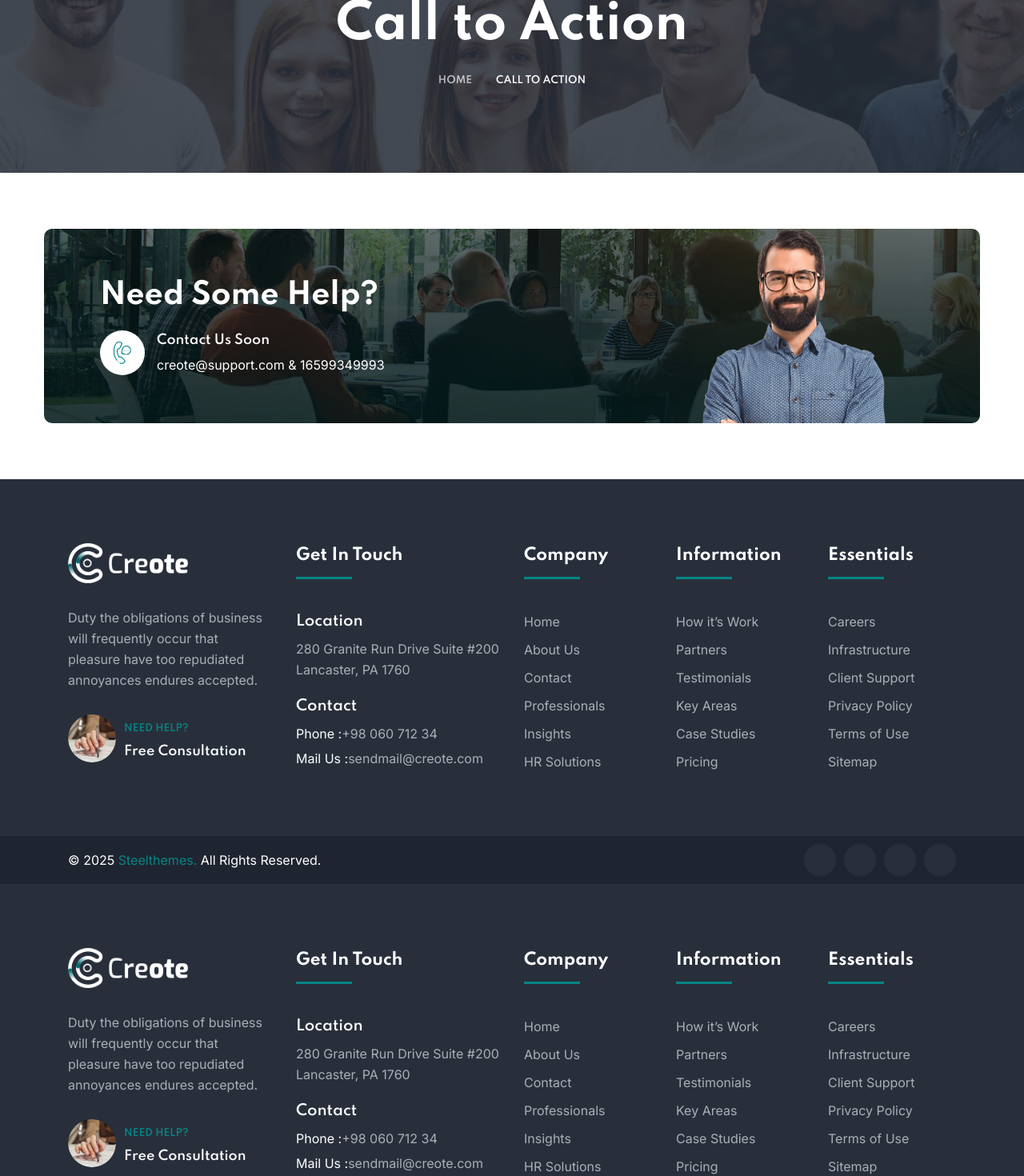
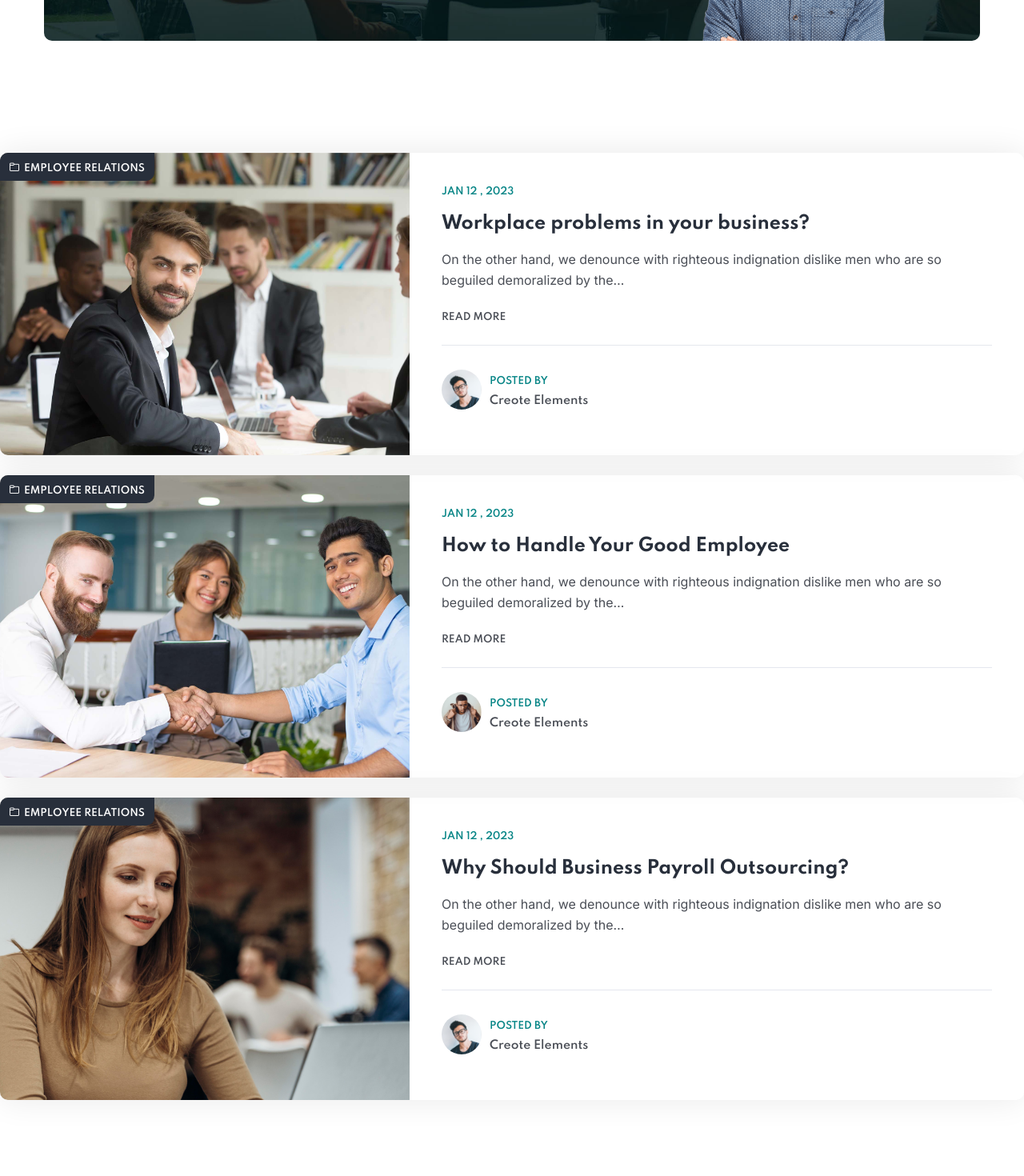
Before and after one commit to yeabtsega45/DNA-Lions, a Next.js app: page /software in a window 1280 px wide. Shown: the part 900-2370 px from the top of the page at 80% size. Built offline with nearby package versions, Linux system fonts and the light colour scheme; a web font is replaced by a local one.

Commit message:
create software features page

```diff
--- /dev/null
+++ b/components/sections/BlogSoftware.js
@@ -0,0 +1,163 @@
+import React from "react";
+
+function BlogSoftware() {
+  return (
+    <>
+      <div className="pd_bottom_70" />
+      {/*===============spacing==============*/}
+      {/*style two*/}
+      <section className="blog_post_section one_column style_two">
+        <div className="grid_show_case grid_layout clearfix">
+          <div className="grid_box _card">
+            <div className="news_box default_style list_view has_images">
+              <div className="image img_hover-1">
+                <img
+                  src="../assets/images/cal-to-action.jpg"
+                  className="img-fluid"
+                  alt="img"
+                />
+                <a href="#" className="categories">
+                  <i className="icon-folder" />
+                  EMPLOYEE RELATIONS
+                </a>
+              </div>
+              <div className="content_box">
+                <div className="date">
+                  <span className="date_in_number">Jan 12 , 2023</span>
+                </div>
+                <div className="source">
+                  <h2 className="title">
+                    <a href="blog-single.html" rel="bookmark">
+                      Workplace problems in your business?
+                    </a>
+                  </h2>
+                  <p className="short_desc">
+                    On the other hand, we denounce with righteous indignation
+                    dislike men who are so beguiled demoralized by the…
+                  </p>
+                  <a href="#" className="link__go">
+                    Read more
+                  </a>
+                </div>
+                <div className="auhtour_box">
+                  <img
+                    alt="img"
+                    className="img-fluid"
+                    src="assets/images/auth-2.png"
+                    height={60}
+                    width={60}
+                  />
+                  <div className="contnet_a">
+                    <p>POSTED BY</p>
+                    <h4>Creote Elements</h4>
+                  </div>
+                </div>
+              </div>
+            </div>
+          </div>
+          <div className="grid_box _card">
+            <div className="news_box default_style list_view has_images">
+              <div className="image img_hover-1">
+                <img
+                  src="../assets/images/cal-to-action-2.jpg"
+                  className="img-fluid"
+                  alt="img"
+                />
+                <a href="#" className="categories">
+                  <i className="icon-folder" />
+                  EMPLOYEE RELATIONS
+                </a>
+              </div>
+              <div className="content_box">
+                <div className="date">
+                  <span className="date_in_number">Jan 12 , 2023</span>
+                </div>
+                <div className="source">
+                  <h2 className="title">
+                    <a href="blog-single.html" rel="bookmark">
+                      How to Handle Your Good Employee
+                    </a>
+                  </h2>
+                  <p className="short_desc">
+                    On the other hand, we denounce with righteous indignation
+                    dislike men who are so beguiled demoralized by the…
+                  </p>
+                  <a href="#" className="link__go">
+                    Read more
+                  </a>
+                </div>
+                <div className="auhtour_box">
+                  <img
+                    alt="img"
+                    className="img-fluid"
+                    src="assets/images/auth-1.png"
+                    height={60}
+                    width={60}
+                  />
+                  <div className="contnet_a">
+                    <p>POSTED BY</p>
+                    <h4>Creote Elements</h4>
+                  </div>
+                </div>
+              </div>
+            </div>
+          </div>
+          <div className="grid_box _card">
+            <div className="news_box default_style list_view has_images">
+              <div className="image img_hover-1">
+                <img
+                  width={1920}
+                  height={1052}
+                  src="../assets/images/expertise-bg-1.jpg"
+                  className="img-fluid"
+                  alt="img"
+                />
+                <a href="#" className="categories">
+                  <i className="icon-folder" />
+                  EMPLOYEE RELATIONS
+                </a>
+              </div>
+              <div className="content_box">
+                <div className="date">
+                  <span className="date_in_number">Jan 12 , 2023</span>
+                </div>
+                <div className="source">
+                  <h2 className="title">
+                    <a href="blog-single.html" rel="bookmark">
+                      Why Should Business Payroll Outsourcing?
+                    </a>
+                  </h2>
+                  <p className="short_desc">
+                    On the other hand, we denounce with righteous indignation
+                    dislike men who are so beguiled demoralized by the…
+                  </p>
+                  <a href="#" className="link__go">
+                    Read more
+                  </a>
+                </div>
+                <div className="auhtour_box">
+                  <img
+                    alt="img"
+                    className="img-fluid"
+                    src="assets/images/auth-2.png"
+                    height={60}
+                    width={60}
+                  />
+                  <div className="contnet_a">
+                    <p>POSTED BY</p>
+                    <h4>Creote Elements</h4>
+                  </div>
+                </div>
+              </div>
+            </div>
+          </div>
+        </div>
+      </section>
+      {/*style two*/}
+      {/*===============spacing==============*/}
+      <div className="pd_bottom_70" />
+    </>
+  );
+}
+
+export default BlogSoftware;
--- a/components/sections/CallToActionSoftware.js
+++ b/components/sections/CallToActionSoftware.js
@@ -1,9 +1,8 @@
 import React from "react";
-import Layout from "@/components/layout/Layout";
 
 function CallToActionSoftware() {
   return (
-    <Layout breadcrumbTitle="Call to Action">
+    <>
       <div className="pd_bottom_70" />
       {/*===============spacing==============*/}
 
@@ -52,7 +51,7 @@ function CallToActionSoftware() {
 
       {/*===============spacing==============*/}
       <div className="pd_bottom_70" />
-    </Layout>
+    </>
   );
 }
 
--- a/pages/software.js
+++ b/pages/software.js
@@ -2,6 +2,7 @@ import React from "react";
 import Layout from "@/components/layout/Layout";
 import Service10 from "@/components/sections/Service10";
 import CallToActionSoftware from "@/components/sections/CallToActionSoftware";
+import BlogSoftware from "@/components/sections/BlogSoftware";
 
 function software() {
   return (
@@ -9,6 +10,7 @@ function software() {
       <Layout headerStyle={1} footerStyle={1}>
         <Service10 />
         <CallToActionSoftware />
+        <BlogSoftware />
       </Layout>
     </>
   );
```
Also changed, not shown: components/sections/TestemonialHome.js (+17 -26 lines), pages/about.js (added).
